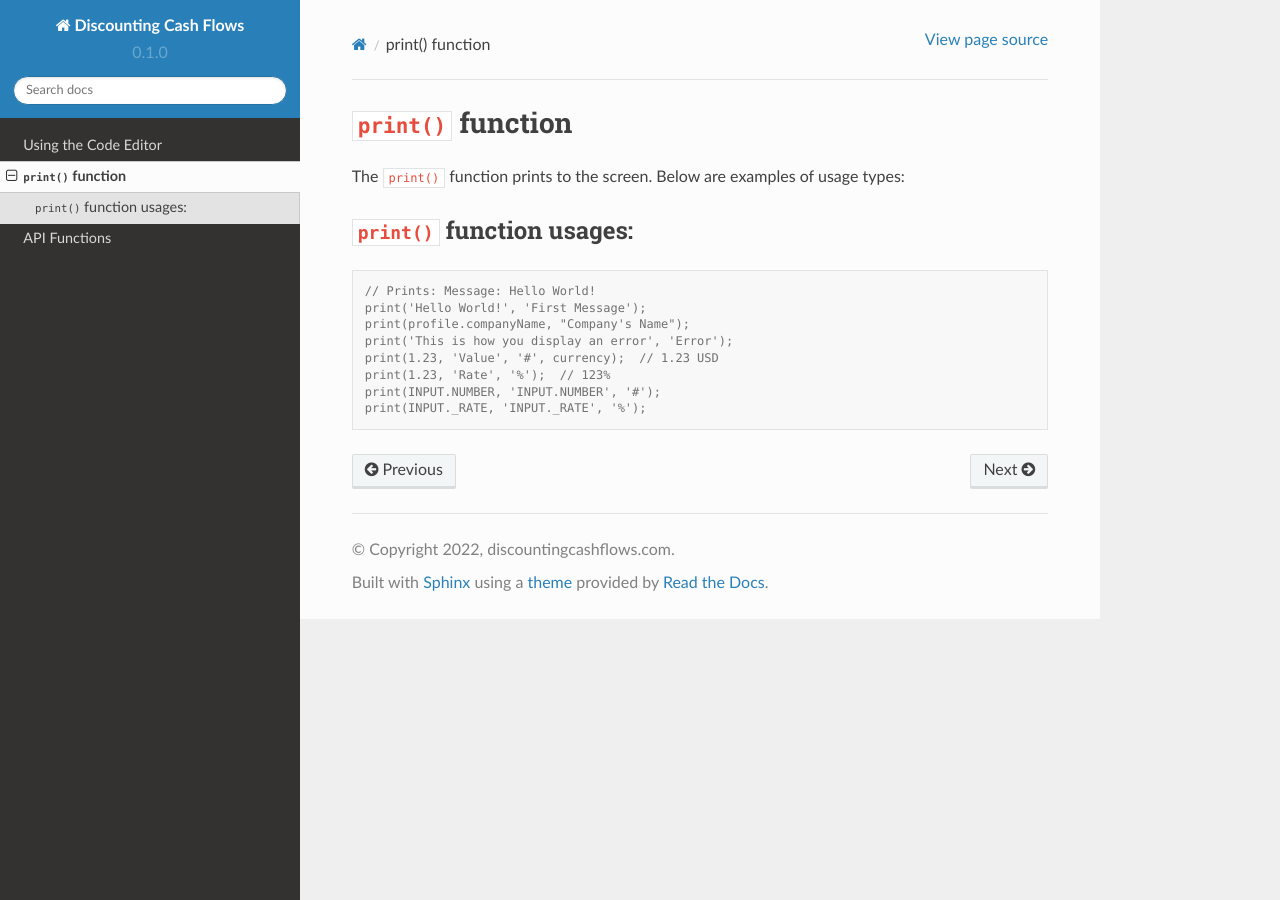
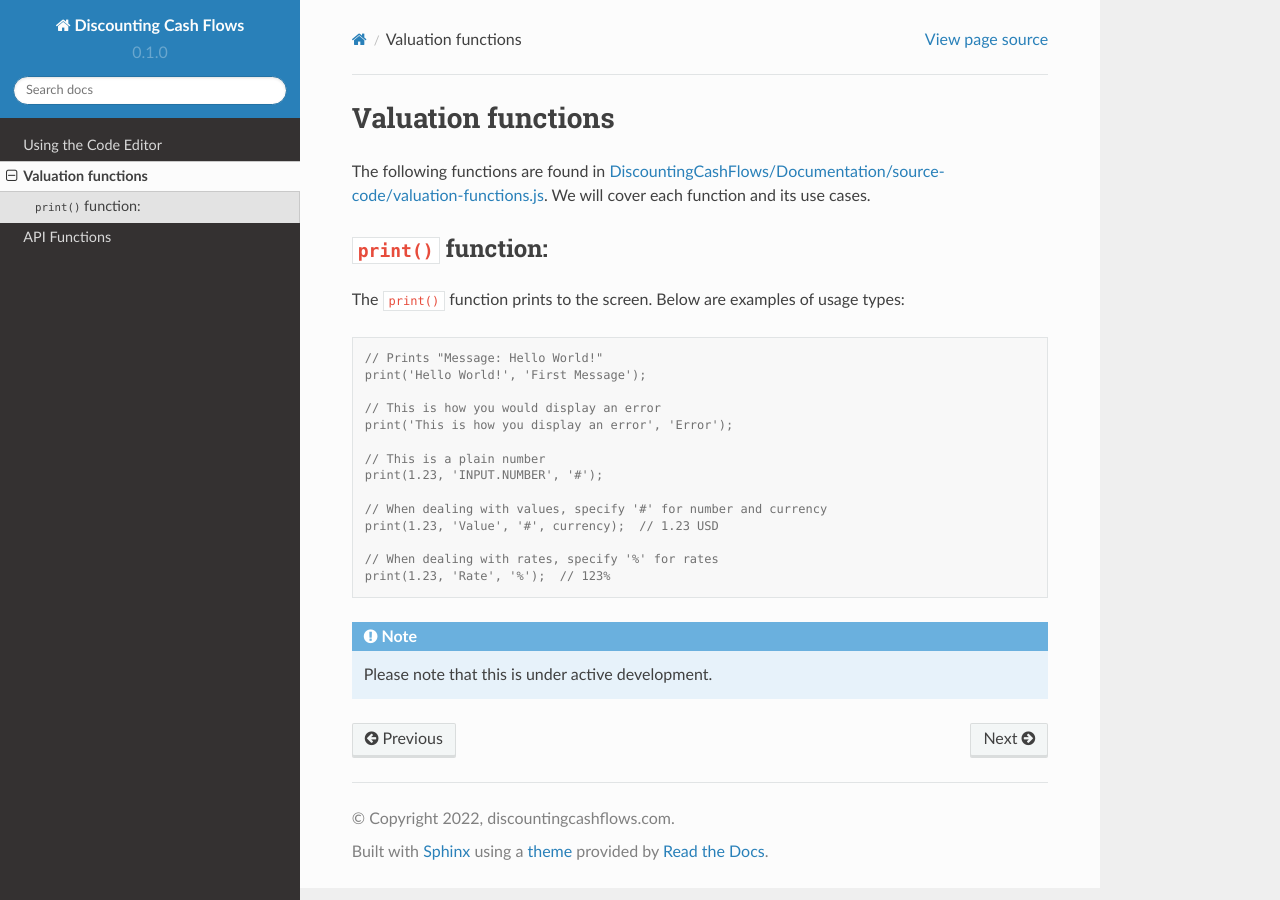
Before and after one commit to DiscountingCashFlows/readthedocs, a Sphinx documentation site: the page built from docs/source/functions.rst, in a window 1280 px wide. Built offline with Sphinx 7.4.7 and the Read the Docs theme 2.0.0, drawn with Linux system fonts in a browser that asks for light colours.

Commit message:
Update functions.rst

```diff
--- a/docs/source/functions.rst
+++ b/docs/source/functions.rst
@@ -1,20 +1,32 @@
-``print()`` function
+Valuation functions
 ====================
+
+The following functions are found in `DiscountingCashFlows/Documentation/source-code/valuation-functions.js <https://github.com/DiscountingCashFlows/Documentation/blob/main/source-code/valuation-functions.js>`__. We will cover each function and its use cases.
+
+.. _print-function:
+
+``print()`` function:
+---------------------
 
 The ``print()`` function prints to the screen. Below are examples of usage types:
 
-.. _print-function-usages:
-
-``print()`` function usages:
----------------------
-
 .. code-block:: console
 
-  // Prints: Message: Hello World!
+  // Prints "Message: Hello World!"
   print('Hello World!', 'First Message');
-  print(profile.companyName, "Company's Name");
+
+  // This is how you would display an error
   print('This is how you display an error', 'Error');
+
+  // This is a plain number
+  print(1.23, 'INPUT.NUMBER', '#');
+
+  // When dealing with values, specify '#' for number and currency
   print(1.23, 'Value', '#', currency);  // 1.23 USD
+
+  // When dealing with rates, specify '%' for rates
   print(1.23, 'Rate', '%');  // 123%
-  print(INPUT.NUMBER, 'INPUT.NUMBER', '#');
-  print(INPUT._RATE, 'INPUT._RATE', '%');
+
+.. note::
+
+   Please note that this is under active development.
```
